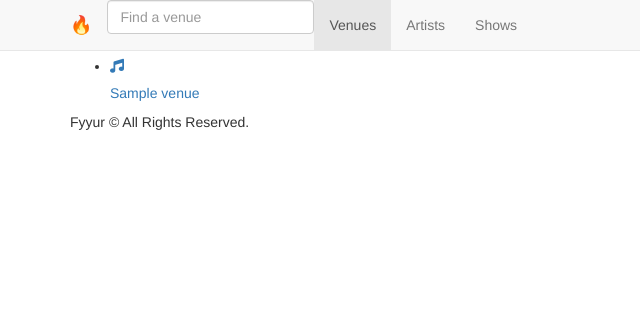
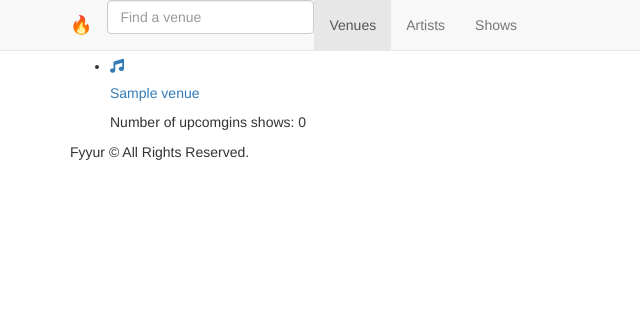
Before and after one commit to tonytettinger/Udacity-Full-Stack-Web-Developer-Nanodegree, a Flask app: page /venues in a window 1280 px wide. Shown: the top 311 px of the page, without its empty margins (0-640 px from the left). Run offline with Flask 2, Linux system fonts and the light colour scheme; tables that the repository leaves empty hold one stand-in row (values such as "Sample post"); some libraries are stand-ins or nearby versions.

Commit message:
Added upcoming show count to venues listing. Project specifications completed.

```diff
--- a/Project 1/fyyur/templates/pages/venues.html
+++ b/Project 1/fyyur/templates/pages/venues.html
@@ -12,6 +12,7 @@
 					<h5>{{ venue.name }}</h5>
 				</div>
 			</a>
+			<p>Number of upcomgins shows: {{ venue.num_upcoming_shows}}</p>
 		</li>
 		{% endfor %}
 	</ul>
```
